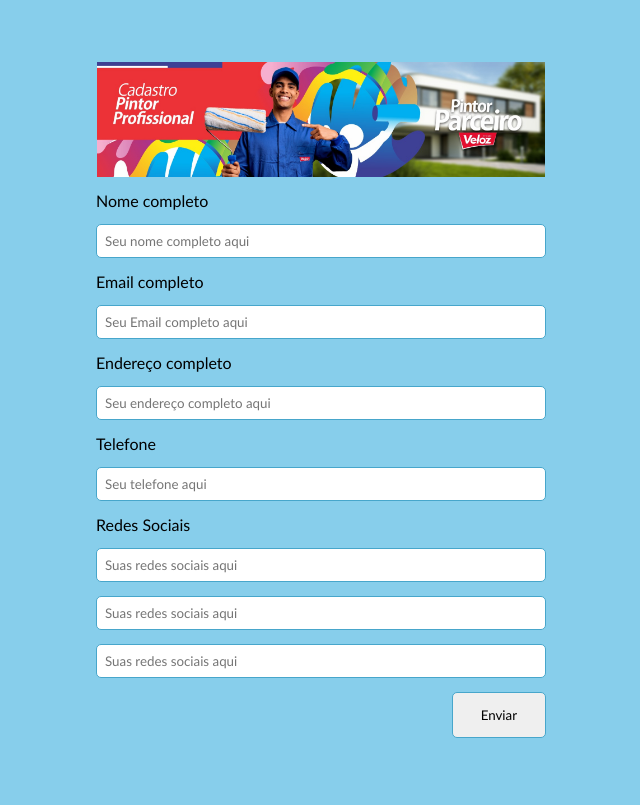
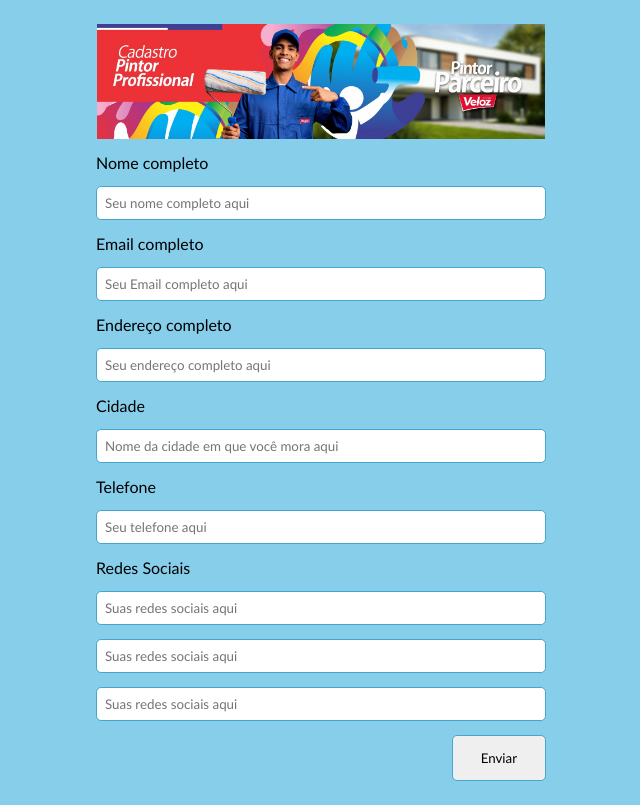
Before and after one commit to PintorParceiroVeloz/PintorParceiroVeloz, a plain HTML site: page index.html in a window 1280 px wide. Shown: the whole page, without its empty margins (319-959 px from the left). Drawn offline with Linux system fonts and the light colour scheme.

Commit message:
Add files via upload

```diff
--- a/index.html
+++ b/index.html
@@ -76,6 +76,9 @@
     <text>Endereço completo</text>
     <input name="Endereço" type="text" placeholder="Seu endereço completo aqui" required/>
 
+    <text>Cidade</text>
+    <input name="Endereço" type="text" placeholder="Nome da cidade em que você mora aqui" required/>
+
     <text>Telefone</text>
     <input name="Telefone" type="text" placeholder="Seu telefone aqui" required/>
 
```
